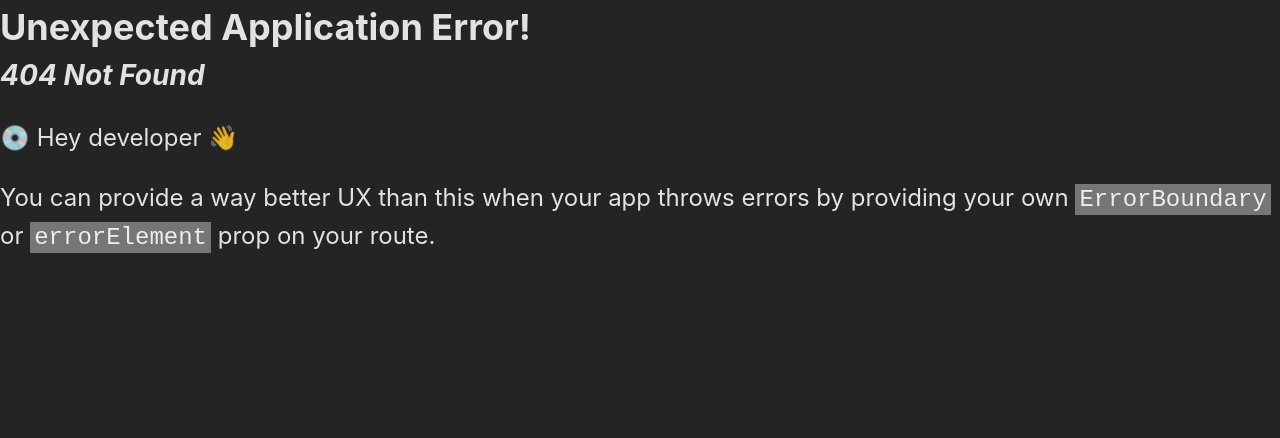
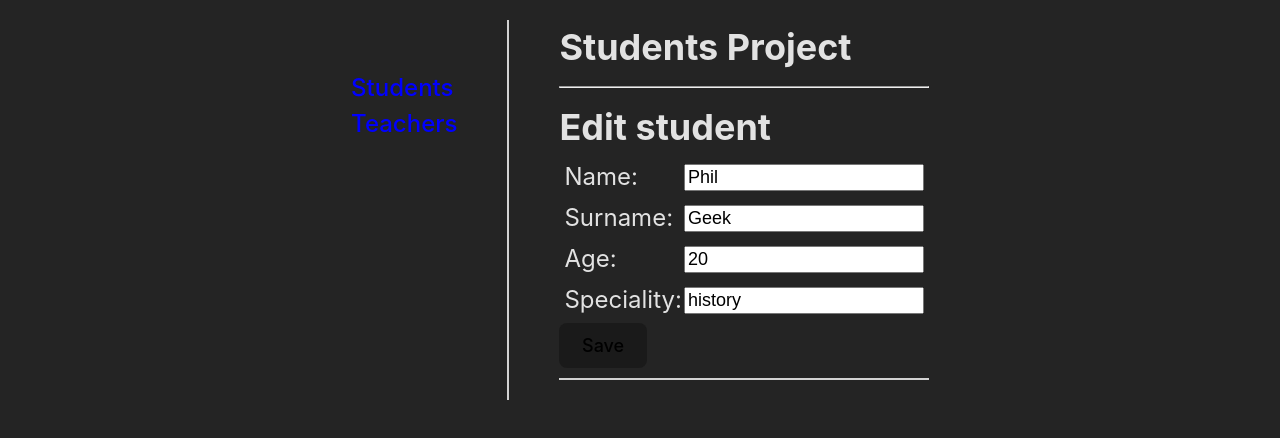
Before and after one commit to KethyI/lesson-1, a React (Vite) app in the folder my-app/: page /editStudent/1 in a window 1280 px wide. Before the commit this address had no page. Shown: the top 438 px of the page. Built offline with nearby package versions, Linux system fonts and the light colour scheme.

Commit message:
added edit form to the page (need fix)

```diff
--- a/my-app/src/App.jsx
+++ b/my-app/src/App.jsx
@@ -2,6 +2,7 @@ import { createBrowserRouter, RouterProvider } from "react-router-dom";
 import Root from "./app/root";
 import { StudentsList } from "./app/parts/students/StudentsList";
 import { StudentsPage } from "./app/parts/students/StudendsPage";
+import { EditStudentForm } from "./app/parts/students/EditStudentForm";
 
 const router = createBrowserRouter([
   {
@@ -16,6 +17,10 @@ const router = createBrowserRouter([
         path: "/students/:studentId",
         element: <StudentsPage />,
       },
+      {
+        path: "/editStudent/:studentId",
+        element: <EditStudentForm />,
+      },
     ],
   },
 ]);
--- /dev/null
+++ b/my-app/src/app/parts/students/EditStudentForm.jsx
@@ -0,0 +1,99 @@
+import { useState } from "react";
+import { useDispatch, useSelector } from "react-redux";
+import { studentUpdated } from "./studentsSlice.js";
+import { useNavigate, useParams } from "react-router-dom";
+
+export const EditStudentForm = () => {
+  let params = useParams();
+  const { studentId } = params;
+
+  const student = useSelector((state) =>
+    state.students.find((student) => student.id == studentId)
+  );
+
+  const [name, setName] = useState(student.name);
+  const [surname, setSurname] = useState(student.surname);
+  const [age, setAge] = useState(student.age);
+  const [speciality, setSpeciality] = useState(student.speciality);
+
+  const onNameChange = (form) => setName(form.target.value);
+  const onSurnameChange = (form) => setSurname(form.target.value);
+  const onAgeChange = (form) => {
+    setAge(form.target.value);
+  };
+  const onSpecialityChange = (form) => setSpeciality(form.target.value);
+
+  const dispatch = useDispatch();
+  const navigate = useNavigate();
+
+  const onSaveClick = () => {
+    console.log(age);
+
+    if (name && surname && age && speciality) {
+      dispatch(
+        studentUpdated({
+          id: studentId,
+          name,
+          surname,
+          age: age,
+          speciality,
+        })
+      );
+
+      navigate(`/students/${studentId}`);
+    }
+  };
+
+  return (
+    <div>
+      <h2>Edit student</h2>
+      <form>
+        <p>
+          <label htmlFor='name'>Name: </label>
+          <input
+            id='name'
+            name='name'
+            value={name}
+            onChange={onNameChange}
+          ></input>
+        </p>
+
+        <p>
+          <label htmlFor='surname'>Surname: </label>
+          <input
+            id='surname'
+            name='surname'
+            value={surname}
+            onChange={onSurnameChange}
+          ></input>
+        </p>
+
+        <p>
+          <label htmlFor='age'>Age: </label>
+          <input
+            id='age'
+            name='age'
+            value={age}
+            onChange={onAgeChange}
+          ></input>
+        </p>
+
+        <p>
+          <label htmlFor='speciality'>Speciality: </label>
+          <input
+            id='speciality'
+            name='speciality'
+            value={speciality}
+            onChange={onSpecialityChange}
+          ></input>
+        </p>
+        <button
+          type='button'
+          onClick={onSaveClick}
+        >
+          Save
+        </button>
+      </form>
+    </div>
+  );
+};
--- a/my-app/src/app/parts/students/StudendsPage.jsx
+++ b/my-app/src/app/parts/students/StudendsPage.jsx
@@ -1,5 +1,5 @@
 import { useSelector } from "react-redux";
-import { useParams } from "react-router-dom";
+import { useParams, Link } from "react-router-dom";
 
 export const StudentsPage = () => {
   let params = useParams();
@@ -8,14 +8,6 @@ export const StudentsPage = () => {
   const student = useSelector((state) =>
     state.students.find((student) => student.id == studentId)
   );
-  const s = useSelector((state) =>
-    state.students.find((st) => st.id == studentId)
-  );
-  console.log(s);
-  const student1 = useSelector((state) => state);
-  console.log(student1);
-  console.log(student);
-  console.log(studentId);
 
   if (!student) {
     return <p>No such student</p>;
@@ -27,6 +19,12 @@ export const StudentsPage = () => {
         </h2>
         <p>Age: {student.age}</p>
         <p>Speciality: {student.speciality}</p>
+        <Link
+          to={`/editStudent/${studentId}`}
+          className='link-btn'
+        >
+          Edit
+        </Link>
       </div>
     );
   }
--- a/my-app/src/app/parts/students/studentsSlice.js
+++ b/my-app/src/app/parts/students/studentsSlice.js
@@ -29,10 +29,10 @@ const studentsSlice = createSlice({
       const pickedStudent = state.find((student) => student.id === id);
 
       if (pickedStudent) {
-        (pickedStudent.name = name),
-          (pickedStudent.surname = surname),
-          (pickedStudent.age = age),
-          (pickedStudent.speciality = speciality);
+        pickedStudent.name = name;
+        pickedStudent.surname = surname;
+        pickedStudent.age = age;
+        pickedStudent.speciality = speciality;
       }
     },
   },
```
